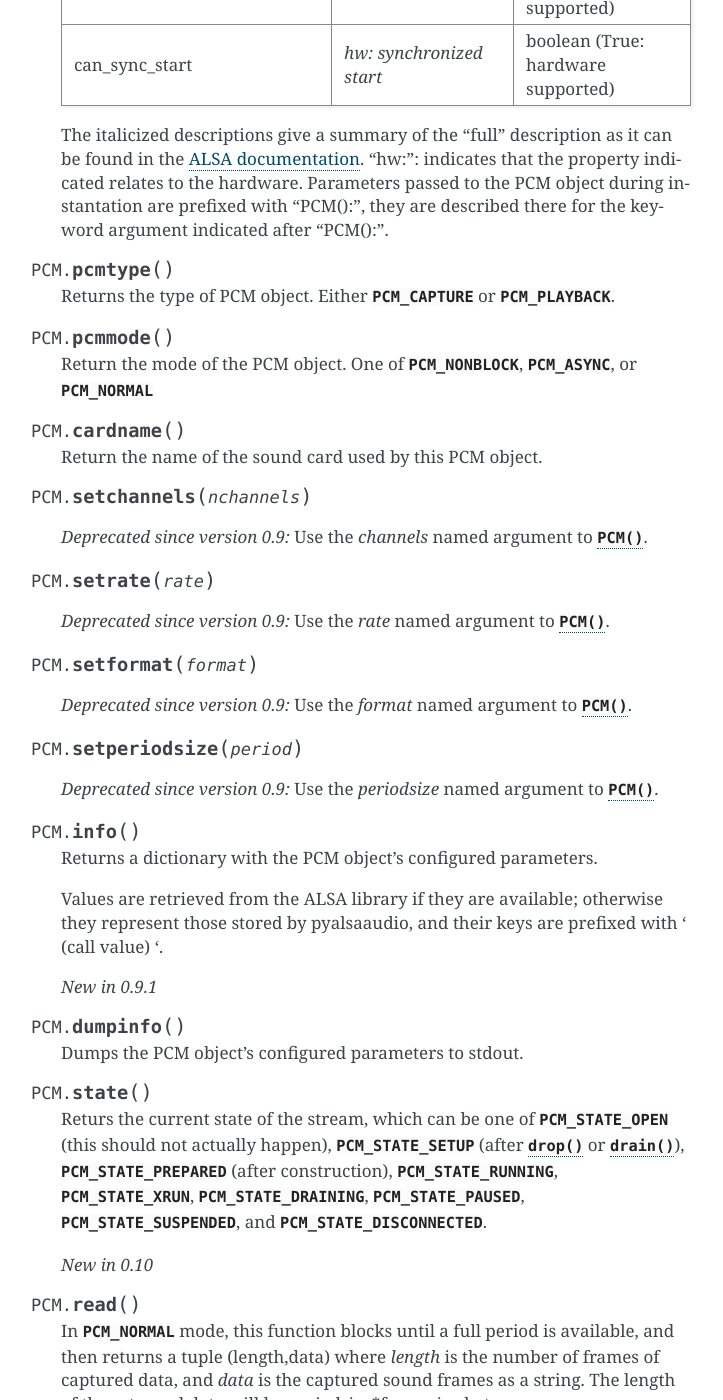
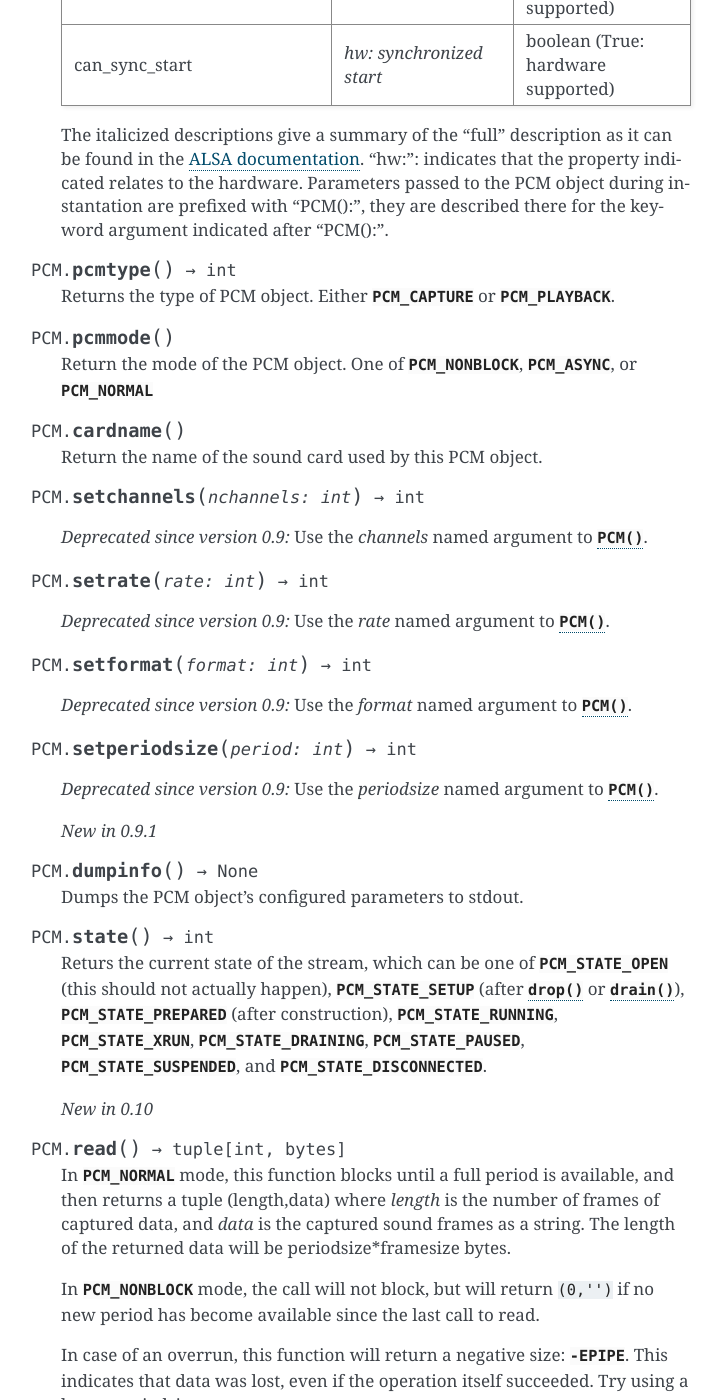
Before and after one commit to larsimmisch/pyalsaaudio, a Sphinx documentation site: the page built from doc/libalsaaudio.rst, in a window 1280 px wide and 1400 px high, scrolled down 6494 px. Shown: the whole window, without its empty margins (389-1112 px from the left). Built offline with Sphinx 7.4.7, drawn with Linux system fonts in a browser that asks for light colours; some of the changed text lies outside the part shown.

Commit message:
Add type hints.

```diff
--- a/doc/libalsaaudio.rst
+++ b/doc/libalsaaudio.rst
@@ -10,7 +10,7 @@
 
 The :mod:`alsaaudio` module defines functions and classes for using ALSA.
 
-.. function:: pcms(pcmtype=PCM_PLAYBACK)
+.. function:: pcms(pcmtype:int=PCM_PLAYBACK) ->list[str]
 
    List available PCM devices by name.
 
@@ -225,7 +225,7 @@
    The italicized descriptions give a summary of the "full" description as it can be found in the  `ALSA documentation <https://www.alsa-project.org/alsa-doc>`_. "hw:": indicates that the property indicated relates to the hardware. Parameters passed to the PCM object during instantation are prefixed with "PCM():", they are described there for the keyword argument indicated after "PCM():".
 
 
-.. method:: PCM.pcmtype()
+.. method:: PCM.pcmtype() -> int
 
    Returns the type of PCM object. Either :const:`PCM_CAPTURE` or
    :const:`PCM_PLAYBACK`.
@@ -267,37 +267,29 @@
    Returns a dictionary of supported format codes (integers) keyed by
    their standard ALSA names (strings).
 
-.. method:: PCM.setchannels(nchannels)
+.. method:: PCM.setchannels(nchannels: int) -> int
 
    .. deprecated:: 0.9 Use the `channels` named argument to :func:`PCM`.
 
-.. method:: PCM.setrate(rate)
+.. method:: PCM.setrate(rate: int) -> int
 
    .. deprecated:: 0.9 Use the `rate` named argument to :func:`PCM`.
 
-.. method:: PCM.setformat(format)
+.. method:: PCM.setformat(format: int) -> int
 
    .. deprecated:: 0.9 Use the `format` named argument to :func:`PCM`.
 
-.. method:: PCM.setperiodsize(period)
+.. method:: PCM.setperiodsize(period: int) -> int
 
    .. deprecated:: 0.9 Use the `periodsize` named argument to :func:`PCM`.
 
-.. method:: PCM.info()
-
-   Returns a dictionary with the PCM object's configured parameters.
-
-   Values are retrieved from the ALSA library if they are available;
-   otherwise they represent those stored by pyalsaaudio, and their keys
-   are prefixed with ' (call value) '.
-
    *New in 0.9.1*
 
-.. method:: PCM.dumpinfo()
+.. method:: PCM.dumpinfo() -> None
 
    Dumps the PCM object's configured parameters to stdout.
 
-.. method:: PCM.state()
+.. method:: PCM.state() -> int
 
    Returs the current state of the stream, which can be one of
    :const:`PCM_STATE_OPEN` (this should not actually happen),
@@ -312,7 +304,7 @@
 
    *New in 0.10*
 
-.. method:: PCM.read()
+.. method:: PCM.read() -> tuple[int, bytes]
 
    In :const:`PCM_NORMAL` mode, this function blocks until a full period is
    available, and then returns a tuple (length,data) where *length* is
@@ -328,7 +320,7 @@
    This indicates that data was lost, even if the operation itself succeeded.
    Try using a larger periodsize.
 
-.. method:: PCM.write(data)
+.. method:: PCM.write(data: bytes) -> int
 
    Writes (plays) the sound in data. The length of data *must* be a
    multiple of the frame size, and *should* be exactly the size of a
@@ -348,18 +340,18 @@
    in the kernel, and playout will continue afterwards. Make sure that the
    stream is drained before discarding the PCM handle.
 
-.. method:: PCM.pause([enable=True])
+.. method:: PCM.pause([enable=True]) -> int
 
    If *enable* is :const:`True`, playback or capture is paused.
    Otherwise, playback/capture is resumed.
 
-.. method:: PCM.drop()
+.. method:: PCM.drop() -> int
 
    Stop the stream and drop residual buffered frames.
 
    *New in 0.9*
 
-.. method:: PCM.drain()
+.. method:: PCM.drain() -> int
 
    For :const:`PCM_PLAYBACK` PCM objects, play residual buffered frames
    and then stop the stream. In :const:`PCM_NORMAL` mode,
@@ -369,14 +361,7 @@
 
    *New in 0.10*
 
-.. method:: PCM.close()
-
-   Closes the PCM device.
-
-   For :const:`PCM_PLAYBACK` PCM objects in :const:`PCM_NORMAL` mode,
-   this function blocks until all pending playback is drained.
-
-.. method:: PCM.polldescriptors()
+.. method:: PCM.polldescriptors() -> list[tuple[int, int]]
 
    Returns a list of tuples of *(file descriptor, eventmask)* that can be
    used to wait for changes on the PCM with *select.poll*.
@@ -384,29 +369,29 @@
    The *eventmask* value is compatible with `poll.register`__ in the Python
    :const:`select` module.
 
-.. method:: PCM.set_tstamp_mode([mode=PCM_TSTAMP_ENABLE])
+.. method:: PCM.set_tstamp_mode([mode=PCM_TSTAMP_ENABLE]) -> None
 
    Set the ALSA timestamp mode on the device. The mode argument can be set to
    either :const:`PCM_TSTAMP_NONE` or :const:`PCM_TSTAMP_ENABLE`.
 
-.. method:: PCM.get_tstamp_mode()
+.. method:: PCM.get_tstamp_mode() -> int
 
    Return the integer value corresponding to the ALSA timestamp mode. The
    return value can be either :const:`PCM_TSTAMP_NONE` or :const:`PCM_TSTAMP_ENABLE`.
 
-.. method:: PCM.set_tstamp_type([type=PCM_TSTAMP_TYPE_GETTIMEOFDAY])
+.. method:: PCM.set_tstamp_type([type=PCM_TSTAMP_TYPE_GETTIMEOFDAY]) -> None
 
    Set the ALSA timestamp mode on the device. The type argument
    can be set to either :const:`PCM_TSTAMP_TYPE_GETTIMEOFDAY`,
    :const:`PCM_TSTAMP_TYPE_MONOTONIC` or :const:`PCM_TSTAMP_TYPE_MONOTONIC_RAW`.
 
-.. method:: PCM.get_tstamp_type()
+.. method:: PCM.get_tstamp_type() -> int
 
    Return the integer value corresponding to the ALSA timestamp type. The
    return value can be either :const:`PCM_TSTAMP_TYPE_GETTIMEOFDAY`,
    :const:`PCM_TSTAMP_TYPE_MONOTONIC` or :const:`PCM_TSTAMP_TYPE_MONOTONIC_RAW`.
 
-.. method:: PCM.htimestamp()
+.. method:: PCM.htimestamp() -> tuple[int, int, int]
 
    Return a Python tuple *(seconds, nanoseconds, frames_available_in_buffer)*.
 
@@ -432,6 +417,13 @@
    ``PCM_TSTAMP_ENABLE``              Update timestamp at every hardware position
                                       update.
    =================================  ===========================================
+
+.. method:: PCM.close() -> None
+
+   Closes the PCM device.
+
+   For :const:`PCM_PLAYBACK` PCM objects in :const:`PCM_NORMAL` mode,
+   this function blocks until all pending playback is drained.
 
 **A few hints on using PCM devices for playback**
 
@@ -495,20 +487,20 @@
 
 Mixer objects have the following methods:
 
-.. method:: Mixer.cardname()
+.. method:: Mixer.cardname() -> str
 
    Return the name of the sound card used by this Mixer object
 
-.. method:: Mixer.mixer()
+.. method:: Mixer.mixer() -> str
 
    Return the name of the specific mixer controlled by this object, For example
    ``'Master'`` or ``'PCM'``
 
-.. method:: Mixer.mixerid()
+.. method:: Mixer.mixerid() -> int
 
    Return the ID of the ALSA mixer controlled by this object.
 
-.. method:: Mixer.switchcap()
+.. method:: Mixer.switchcap() -> int
 
    Returns a list of the switches which are defined by this specific mixer.
    Possible values in this list are:
@@ -528,7 +520,7 @@
    To manipulate these switches use the :meth:`setrec` or
    :meth:`setmute` methods
 
-.. method:: Mixer.volumecap()
+.. method:: Mixer.volumecap() -> int
 
    Returns a list of the volume control capabilities of this
    mixer. Possible values in the list are:
@@ -544,7 +536,7 @@
    'Joined Capture Volume'   Manipulate sound capture volume for all channels at a time
    ========================  ================
 
-.. method:: Mixer.getenum()
+.. method:: Mixer.getenum() -> tuple[ str, list[str]]
 
    For enumerated controls, return the currently selected item and  the list of
    items available.
@@ -570,13 +562,13 @@
    This method will return an empty tuple if the mixer is not an  enumerated
    control.
 
-.. method:: Mixer.setenum(index)
+.. method:: Mixer.setenum(index:int) -> None
 
    For enumerated controls, sets the currently selected item.
    *index* is an index into the list of available enumerated items returned
    by :func:`getenum`.
 
-.. method:: Mixer.getrange(pcmtype=PCM_PLAYBACK, units=VOLUME_UNITS_RAW)
+.. method:: Mixer.getrange(pcmtype=PCM_PLAYBACK, units=VOLUME_UNITS_RAW) -> tuple[int, int]
 
    Return the volume range of the ALSA mixer controlled by this object.
    The value is a tuple of integers whose meaning is determined by the
@@ -590,7 +582,7 @@
    The optional *units* argument can be one of :const:`VOLUME_UNITS_PERCENTAGE`,
    :const:`VOLUME_UNITS_RAW`, or :const:`VOLUME_UNITS_DB`.
 
-.. method:: Mixer.getvolume(pcmtype=PCM_PLAYBACK, units=VOLUME_UNITS_PERCENTAGE)
+.. method:: Mixer.getvolume(pcmtype:int=PCM_PLAYBACK, units:int=VOLUME_UNITS_PERCENTAGE) -> int
 
    Returns a list with the current volume settings for each channel. The list
    elements are integers whose meaning is determined by the *units* argument.
@@ -603,7 +595,7 @@
    The optional *units* argument can be one of :const:`VOLUME_UNITS_PERCENTAGE`,
    :const:`VOLUME_UNITS_RAW`, or :const:`VOLUME_UNITS_DB`.
 
-.. method:: Mixer.setvolume(volume, channel=None, pcmtype=PCM_PLAYBACK, units=VOLUME_UNITS_PERCENTAGE)
+.. method:: Mixer.setvolume(volume:int, pcmtype:int=PCM_PLAYBACK, units:int=VOLUME_UNITS_PERCENTAGE, channel:int|None) -> None
 
    Change the current volume settings for this mixer. The *volume* argument
    is an integer whose meaning is determined by the *units* argument.
@@ -620,14 +612,14 @@
    The optional *units* argument can be one of :const:`VOLUME_UNITS_PERCENTAGE`,
    :const:`VOLUME_UNITS_RAW`, or :const:`VOLUME_UNITS_DB`.
 
-.. method:: Mixer.getmute()
+.. method:: Mixer.getmute() -> list[int]
 
    Return a list indicating the current mute setting for each channel.
    0 means not muted, 1 means muted.
 
    This method will fail if the mixer has no playback switch capabilities.
 
-.. method:: Mixer.setmute(mute, [channel])
+.. method:: Mixer.setmute(mute:bool, channel:int|None=None) -> None
 
    Sets the mute flag to a new value. The *mute* argument is either 0 for not
    muted, or 1 for muted.
@@ -637,14 +629,14 @@
 
    This method will fail if the mixer has no playback mute capabilities
 
-.. method:: Mixer.getrec()
+.. method:: Mixer.getrec() -> list[int]
 
    Return a list indicating the current record mute setting for each channel.
    0 means not recording, 1 means recording.
 
    This method will fail if the mixer has no capture switch capabilities.
 
-.. method:: Mixer.setrec(capture, [channel])
+.. method:: Mixer.setrec(capture:int, channel:int|None=None) -> None
 
    Sets the capture mute flag to a new value. The *capture* argument
    is either 0 for no capture, or 1 for capture.
@@ -654,7 +646,7 @@
 
    This method will fail if the mixer has no capture switch capabilities.
 
-.. method:: Mixer.polldescriptors()
+.. method:: Mixer.polldescriptors() -> list[tuple[int, int]]
 
    Returns a list of tuples of *(file descriptor, eventmask)* that can be
    used to wait for changes on the mixer with *select.poll*.
@@ -662,13 +654,13 @@
    The *eventmask* value is compatible with `poll.register`__ in the Python
    :const:`select` module.
 
-.. method:: Mixer.handleevents()
+.. method:: Mixer.handleevents() -> int
 
    Acknowledge events on the :func:`polldescriptors` file descriptors
    to prevent subsequent polls from returning the same events again.
    Returns the number of events that were acknowledged.
 
-.. method:: Mixer.close()
+.. method:: Mixer.close() -> None
 
    Closes the Mixer device.
 
```
Also changed, not shown: other parts of doc/libalsaaudio.rst (+4 -4 lines), loopback.py (+36 -25 lines), 3 other files.
